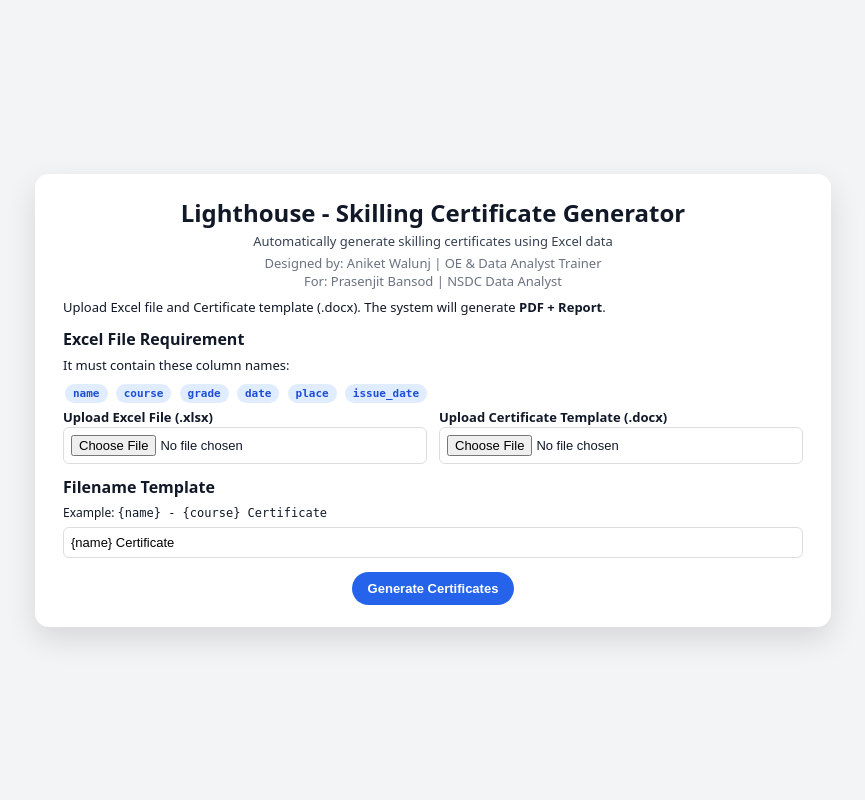
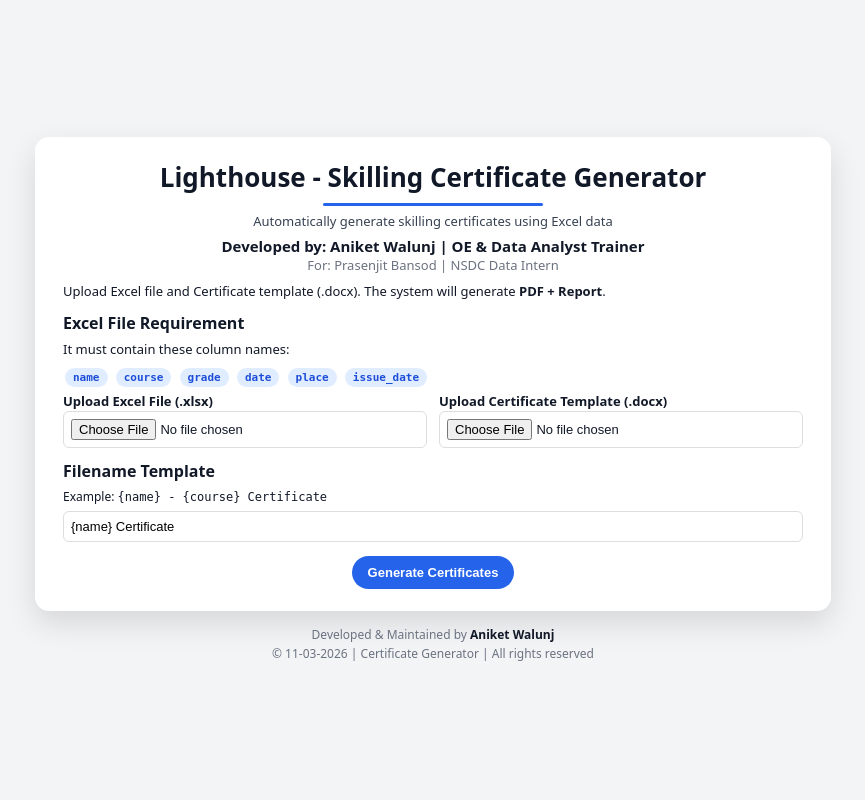
Before and after one commit to aniketvamanwalunj/LCF-SCG, a Flask app: page / in a window 1280 px wide. Shown: the whole page, without its empty margins (207-1072 px from the left). Run offline with Flask 3, Linux system fonts and the light colour scheme.

Commit message:
index.html

```diff
--- a/templates/index.html
+++ b/templates/index.html
@@ -15,6 +15,7 @@
 background:#f3f4f6;
 color:#111827;
 display:flex;
+flex-direction:column;
 align-items:center;
 justify-content:center;
 min-height:100vh;
@@ -35,8 +36,24 @@
 
 h1{
 margin:0;
-font-size:24px;
+font-size:26px;
 text-align:center;
+}
+
+/* Animated Line */
+
+.title-line{
+width:0%;
+height:3px;
+background:#2563eb;
+margin:8px auto 6px auto;
+border-radius:3px;
+animation:lineGrow 1.4s ease forwards;
+}
+
+@keyframes lineGrow{
+from{width:0}
+to{width:220px}
 }
 
 .tagline{
@@ -48,7 +65,16 @@
 
 .subtitle{
 text-align:center;
-margin-top:4px;
+margin-top:6px;
+}
+
+.designer{
+font-size:15px;
+font-weight:700;
+color:#111827;
+}
+
+.for-line{
 font-size:13px;
 color:#6b7280;
 }
@@ -174,6 +200,20 @@
 to{transform:rotate(360deg)}
 }
 
+/* Footer */
+
+.footer{
+margin-top:14px;
+font-size:12px;
+color:#6b7280;
+text-align:center;
+line-height:1.6;
+}
+
+.footer b{
+color:#111827;
+}
+
 </style>
 </head>
 
@@ -203,13 +243,22 @@
 
 <h1>Lighthouse - Skilling Certificate Generator</h1>
 
+<div class="title-line"></div>
+
 <div class="tagline">
 Automatically generate skilling certificates using Excel data
 </div>
 
 <div class="subtitle">
-Designed by: Aniket Walunj | OE & Data Analyst Trainer<br>
-For: Prasenjit Bansod | NSDC Data Analyst
+
+<div class="designer">
+Developed by: Aniket Walunj | OE & Data Analyst Trainer
+</div>
+
+<div class="for-line">
+For: Prasenjit Bansod | NSDC Data Intern
+</div>
+
 </div>
 
 <p style="margin-top:8px">
@@ -285,11 +334,8 @@
 <div class="result-row">
 
 <span><b>Total:</b> {{result.total}}</span>
-
 <span><b>Success:</b> {{result.success}}</span>
-
 <span><b>Errors:</b> {{result.error}}</span>
-
 <span><b>Time:</b> {{result.time}}</span>
 
 </div>
@@ -299,11 +345,9 @@
 <div style="text-align:center">
 
 <a href="{{ url_for('download_zip', zip_id=result.zip_id) }}">
-
 <button>
 Download PDF Certificates
 </button>
-
 </a>
 
 </div>
@@ -313,6 +357,19 @@
 {% endif %}
 
 </div>
+
+<div class="footer">
+
+<div>
+Developed & Maintained by <b>Aniket Walunj</b>
+</div>
+
+<div>
+© 11-03-2026 | Certificate Generator | All rights reserved
+</div>
+
+</div>
+
 </div>
 
 <script>
```
